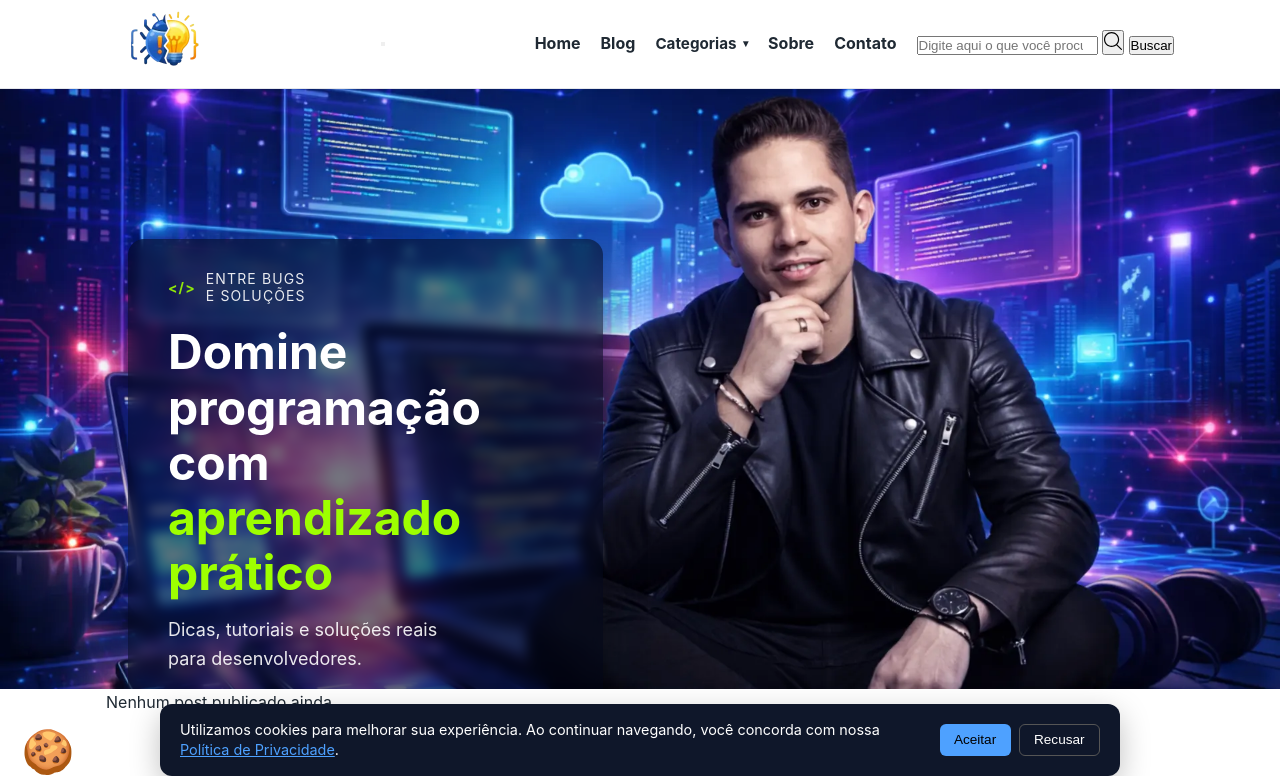
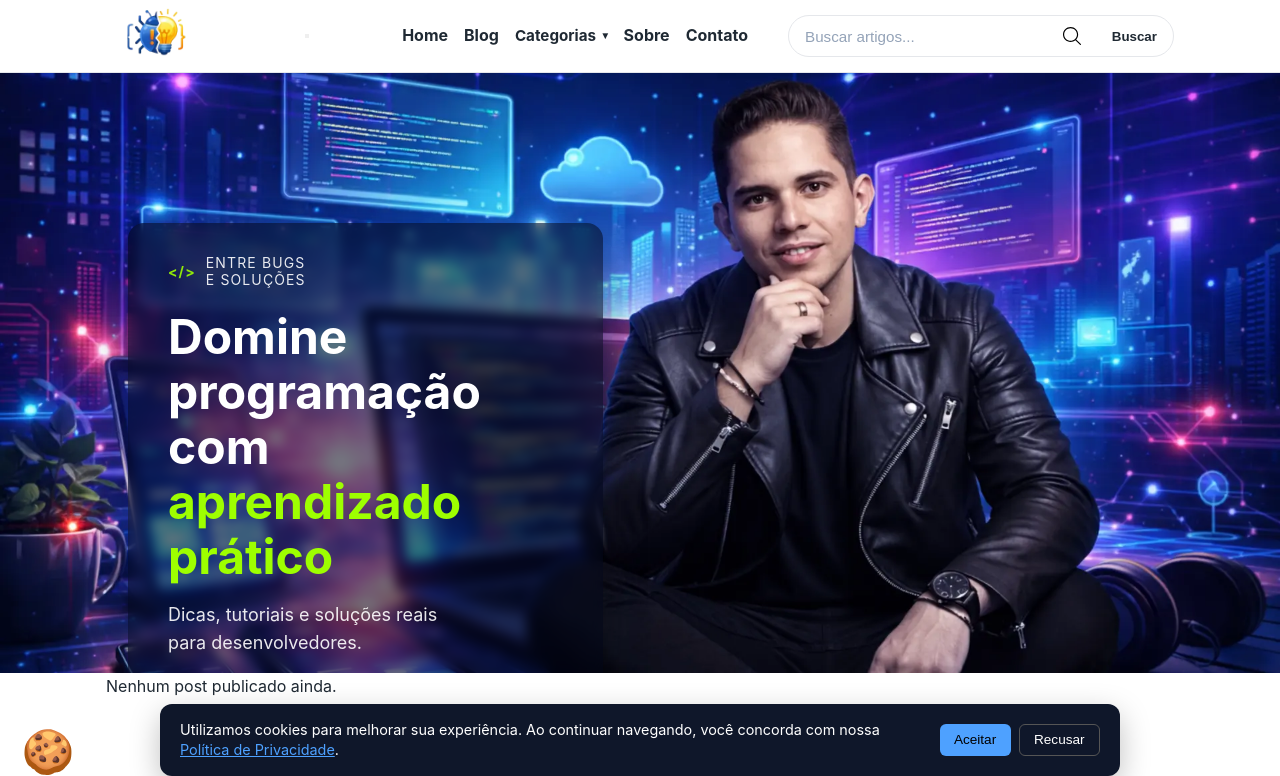
Before and after one commit to TiagoRavi/blog_entre_bugs_e_solucoes, a Django app: page / in a window 1280 px wide. Shown: the top 776 px of the page. Run offline with Django 5.2, Linux system fonts and the light colour scheme; data that the repository does not hold is empty.

Commit message:
style(header): refinar layout e barra de pesquisa

```diff
--- a/static/css/layout.css
+++ b/static/css/layout.css
@@ -17,8 +17,8 @@ HEADER
   align-items: center;
   justify-content: space-between;
 
-  padding: 0.4rem var(--space-md);
-  min-height: 64px; /* garante padrão visual */
+  padding: 0.25rem var(--space-md);
+  min-height: 58px;
 }
 
 /* ==================================================
@@ -26,7 +26,7 @@ LOGO (HEADER)
 ================================================== */
 
 .site-logo {
-  height: 75px; /* 🔑 controla altura do header */
+  height: 64px; /* 🔑 controla altura do header */
   width: auto;
   display: block;
 }
@@ -44,7 +44,7 @@ NAV
 .nav {
   display: none;
   align-items: center;
-  gap: 1.25rem;
+  gap: 1rem;
   position: relative;
 }
 
@@ -52,7 +52,7 @@ NAV
   list-style: none;
   display: flex;
   align-items: center;
-  gap: 1.25rem;
+  gap: 1rem;
   margin: 0;
   padding: 0;
 }
@@ -67,6 +67,94 @@ NAV
 /* Mobile ABERTO somente via JS */
 .nav.is-open {
   display: flex;
+}
+
+/* ==================================================
+BUSCA
+================================================== */
+
+.nav-search {
+  margin-left: var(--space-lg);
+}
+
+.search-wrapper {
+  display: flex;
+  align-items: center;
+  gap: 0;
+
+  background: var(--color-bg);
+  border: 1px solid var(--color-border);
+  border-radius: 999px;
+
+  overflow: hidden;
+  transition:
+    border-color var(--transition),
+    box-shadow var(--transition);
+}
+
+.search-wrapper:focus-within {
+  border-color: var(--primary-color);
+  box-shadow: 0 0 0 3px rgba(37, 99, 235, 0.12);
+}
+
+.search-input {
+  width: 260px;
+  padding: 0.7rem 1rem;
+
+  border: 0;
+  outline: 0;
+  background: transparent;
+
+  font-size: 0.95rem;
+  color: var(--secondary-color);
+}
+
+.search-input::placeholder {
+  color: #94a3b8;
+}
+
+.search-toggle,
+.search-submit {
+  display: flex;
+  align-items: center;
+  justify-content: center;
+
+  border: 0;
+  background: transparent;
+  cursor: pointer;
+
+  padding: 0.7rem 0.9rem;
+  transition: background var(--transition);
+}
+
+.search-toggle:hover,
+.search-submit:hover {
+  background: rgba(0, 0, 0, 0.05);
+}
+
+.search-submit {
+  padding-inline: 1rem;
+  font-weight: var(--font-weight-semibold);
+  color: var(--secondary-color);
+}
+
+/* ==================================================
+RESPONSIVO
+================================================== */
+
+@media (max-width: 1023px) {
+  .nav-search {
+    width: 100%;
+    margin: var(--space-md) 0 0;
+  }
+
+  .search-wrapper {
+    width: 100%;
+  }
+
+  .search-input {
+    width: 100%;
+  }
 }
 
 /* ==================================================
--- a/templates/includes/search_bar.html
+++ b/templates/includes/search_bar.html
@@ -7,21 +7,24 @@
     role="search"
 >
     <div class="search-wrapper" id="search-wrapper">
+
         <input
             type="search"
             name="q"
             id="search-input"
-      placeholder="Digite aqui o que você procura no blog"
+            class="search-input"
+            placeholder="Buscar artigos..."
             value="{{ request.GET.q }}"
-      aria-label="Buscar no blog"
-      class="search-input"
+            autocomplete="off"
+            aria-label="Buscar artigos no blog"
         >
 
         <button
             type="button"
+            id="search-toggle"
             class="search-toggle"
-      id="search-toggle"
-      aria-label="Abrir busca"
+            aria-label="Abrir pesquisa"
+            aria-controls="search-input"
         >
             <img
                 src="{% static 'img/svg/search_icon.svg' %}"
@@ -34,9 +37,10 @@
         <button
             type="submit"
             class="search-submit"
-      aria-label="Buscar"
+            aria-label="Pesquisar"
         >
             Buscar
         </button>
+
     </div>
 </form>
```
Lines whose indentation alone changed are shown as unchanged.
